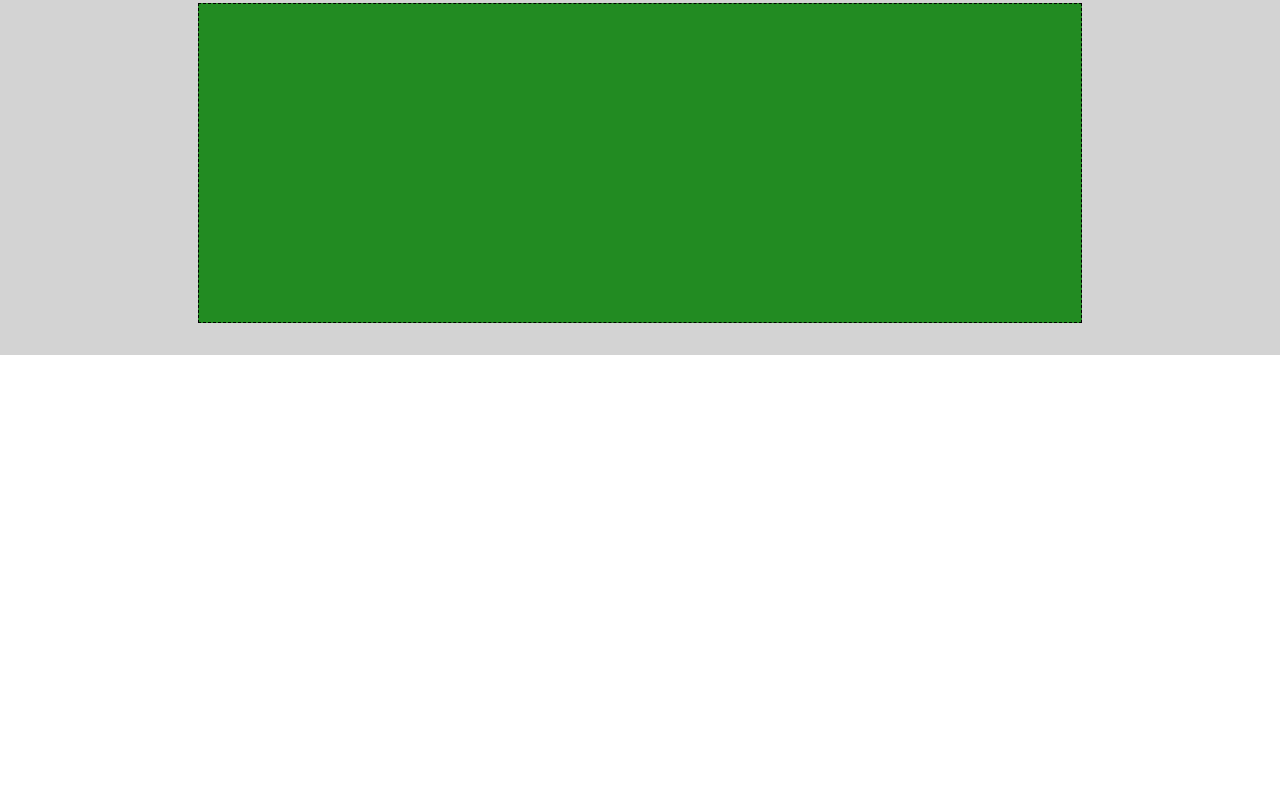
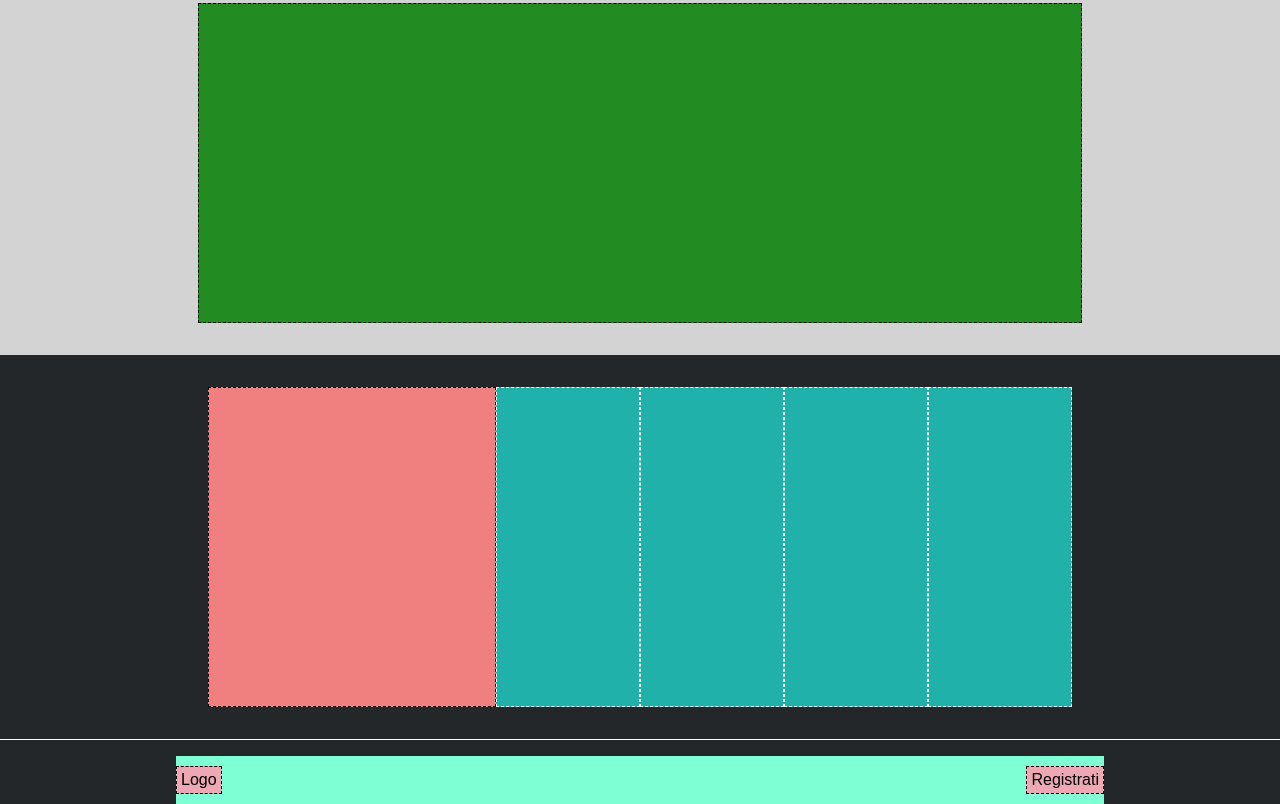
Before and after one commit to MarcoGotti/htmlcss-struttura-discord, a plain HTML site: page index.html in a window 1280 px wide. Shown: the part 1617-2421 px from the top of the page. Before the commit the page ends 1972 px from the top, so only its background shows below. Drawn offline with Linux system fonts and the light colour scheme.

Commit message:
add footer

```diff
--- a/css/style.css
+++ b/css/style.css
@@ -3,6 +3,7 @@
     padding: 0;
     box-sizing: border-box;
     text-decoration: none;
+    font-family: Arial, Helvetica, sans-serif;
 }
 
 /* header */
@@ -11,8 +12,11 @@
     padding: .5rem;
 }
 
+.header-bar{
+    justify-content: space-between;
+}
+
 .logo,.menu,.login{
-    align-self: center;
     padding: .5rem;
 }
 
@@ -37,6 +41,19 @@
     margin: auto;
 }
 
+/* footer */
+
+.footer-low{
+    border-top: 1px solid white;
+}
+
+.lower-strip{
+    justify-content: space-between;
+    padding: 10px 0;
+}
+
+
+
 
 
 /* Utility */
@@ -55,6 +72,14 @@
 
 main>div{
     padding: 2rem;
+}
+
+.footer-top>div{
+    padding: 2rem;
+}
+
+.footer-low{
+    padding-top: 1rem;
 }
 
 .col-2{
@@ -103,6 +128,10 @@ main>div{
     height: 20rem;
 }
 
+.debug footer [class*="col-"]{
+    height: 20rem;
+}
+
 .debug .main-section{
     background-color: #00008b;
 }
@@ -115,14 +144,38 @@ main>div{
     background-color: #d3d3d3;
 }
 
-.debug main .col-8{
+.debug .col-7{
     background-color: #1e90ff;
 }
 
-.debug .col-4{
+.debug .col-5{
     background-color: #ffc0cb;
 }
 
 .debug .tecno{
     background-color: #228b22;
 }
+
+.debug .col-4{
+    background-color: #f08080;
+}
+
+.debug footer .col-2{
+    background-color: #20b2aa;
+    border: 1px dashed white;
+}
+
+.debug footer{
+    background-color: #23272a;
+}
+
+.debug .lower-strip{
+    background-color: #7fffd4;
+
+}
+
+.debug .logo-footer, .debug .registration{
+    background-color: #eda8b4;
+    border: 1px dashed black;
+    padding: 4px;
+}
--- a/index.html
+++ b/index.html
@@ -10,7 +10,7 @@
     <header id="site-header">
         <div class="container">
             <div class="header-bar row">
-                <div class="logo col-2">logo</div>
+                <div class="logo col-2">Logo</div>
                 <!-- /.logo -->
                 <div class="menu col-8">
                     <ul class="links">
@@ -73,11 +73,31 @@
             </div>
         </div>
         <!-- tecnology -->
+    </main>
+    <footer>
+        <div class="footer-top">
+            <div class="container">
+                <div class="row">
+                    <div class="col-4"></div>
+                    <div class="col-2"></div>
+                    <div class="col-2"></div>
+                    <div class="col-2"></div>
+                    <div class="col-2"></div>
+                </div>
+            </div>
 
-
-
-
-    </main>
+        </div>
+        <!-- /.footer-top -->
+        <div class="footer-low">
+            <div class="container">
+                <div class="row lower-strip">
+                    <div class="logo-footer">Logo</div>
+                    <div class="registration">Registrati</div>
+                </div>
+            </div>
+        </div>
+         <!-- /.footer-low -->
+    </footer>
 
     <!-- /.site-main -->
 
```
